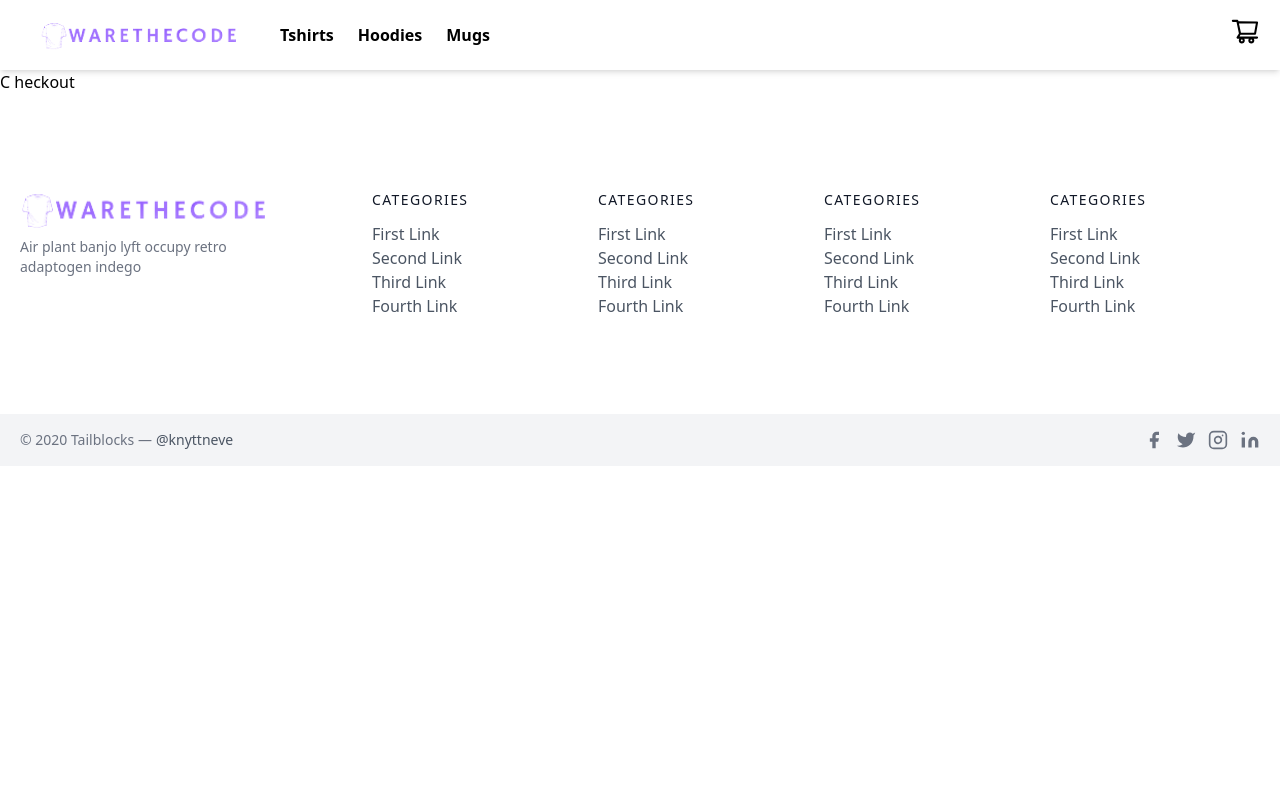
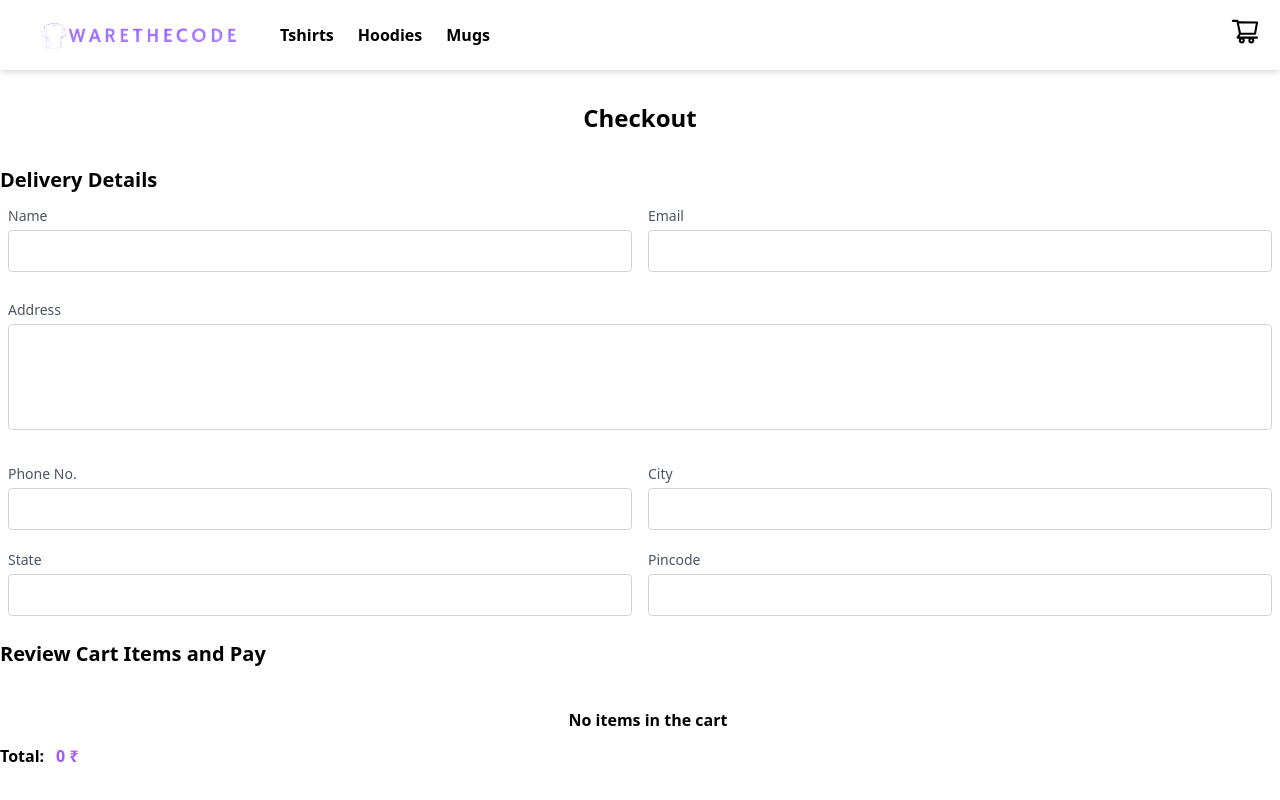
Before and after one commit to ventureful/e-commerce-typescript-react, a Next.js app: page /checkout in a window 1280 px wide. Shown: the top 800 px of the page. Built offline with nearby package versions, Linux system fonts and the light colour scheme.

Commit message:
some refactor in side cart and useCart logic, created design for checkout and order page

```diff
--- a/components/cartItem.tsx
+++ b/components/cartItem.tsx
@@ -7,13 +7,16 @@ import useCartStore from "../hooks/useCartStore";
 
 interface CartItemProps {
   cart: addToCartStateType;
+  isCheckout?: boolean;
 }
 
-const CartItem = ({ cart }: CartItemProps) => {
+const CartItem = ({ cart, isCheckout }: CartItemProps) => {
   const { addToCart, removeFromCart } = useCartStore();
   return (
     <div className="item flex my-5">
-      <div className="w-2/3 font-semibold">{cart?.name || "-"}</div>
+      <div className={`${!isCheckout && "w-2/3"} font-semibold`}>
+        {cart?.name || "-"}
+      </div>
       <div className="w-1/3 font-semibold flex items-center justify-center">
         <span
           className="cursor-pointer mx-2"
@@ -32,5 +35,7 @@ const CartItem = ({ cart }: CartItemProps) => {
     </div>
   );
 };
-
+CartItem.defaultProps = {
+  isCheckout: false,
+};
 export default CartItem;
--- a/components/navbar.tsx
+++ b/components/navbar.tsx
@@ -26,7 +26,7 @@ const Navbar = () => {
   };
 
   return (
-    <div className="flex flex-col md:flex-row md:justify-start py-2 justify-center items-center shadow-md">
+    <div className="flex flex-col md:flex-row md:justify-start py-2 justify-center items-center shadow-md sticky top-0 bg-white z-10">
       <div className="logo mx-10 my-3">
         <Link href="/">
           <Image
@@ -60,7 +60,7 @@ const Navbar = () => {
 
       <div
         ref={cartRef}
-        className="sideCart  w-72 h-full overflow-auto absolute top-0 right-0 bg-purple-50 px-8 py-10 transform transition-transform translate-x-full"
+        className="sideCart  w-72 h-[100vh] overflow-auto absolute top-0 right-0 bg-purple-50 px-8 py-10 transform transition-transform translate-x-full"
       >
         <h2 className="font-bold text-xl text-center">Shopping Cart</h2>
         <span
@@ -85,13 +85,13 @@ const Navbar = () => {
           <span>{subTotal}</span>
         </div>
         <div className="flex space-x-2">
-          <button
-            type="button"
+          <Link
+            href="/checkout"
             className="flex justify-center items-center text-white bg-purple-500 border-0 py-2 px-2 focus:outline-none hover:bg-purple-600 rounded text-sm"
           >
             <BsFillBagCheckFill className="mx-1" />
             Checkout
-          </button>
+          </Link>
           <button
             type="button"
             onClick={clearCart}
--- a/hooks/useCart.ts
+++ b/hooks/useCart.ts
@@ -18,20 +18,22 @@ const useCart = () => {
     }
   }, []);
 
-  const findTotal: () => number = useCallback(() => {
-    const availbleCartItems = { ...cart };
-    const availbleCartItemKey = Object.keys(cart);
+  const findTotal: (newCart: cartStateType) => number = useCallback(newCart => {
+    const availbleCartItems = { ...newCart };
+    const availbleCartItemKey = Object.keys(newCart);
     let total = 0;
-    availbleCartItemKey.forEach(key => {
-      total += availbleCartItems[key].price * availbleCartItems[key].qty;
-    });
+    if (availbleCartItemKey.length > 0) {
+      availbleCartItemKey.forEach(key => {
+        total += availbleCartItems[key].price * availbleCartItems[key].qty;
+      });
+    }
 
     return total;
-  }, [cart]);
+  }, []);
 
   useEffect(() => {
     if (Object.keys(cart).length > 0) {
-      const total = findTotal();
+      const total = findTotal(cart);
       setSubTotal(total);
     }
   }, [findTotal, cart]);
@@ -39,7 +41,7 @@ const useCart = () => {
   const saveCart = useCallback(
     (newCart: cartStateType) => {
       localStorage.setItem("cart", JSON.stringify(newCart));
-      const total = findTotal();
+      const total = findTotal(newCart);
       setSubTotal(total);
     },
     [findTotal]
--- a/pages/checkout.tsx
+++ b/pages/checkout.tsx
@@ -1,7 +1,126 @@
+/* eslint-disable jsx-a11y/label-has-associated-control */
 import React from "react";
+import Link from "next/link";
+import useCartStore from "../hooks/useCartStore";
+import CartItem from "../components/cartItem";
 
 const Checkout = () => {
-  return <div>C heckout</div>;
+  const { cart, subTotal } = useCartStore();
+  return (
+    <div className="container m-auto">
+      <h1 className="font-bold text-2xl my-8 text-center">Checkout</h1>
+      <h2 className="font-bold text-xl mx-2 md:mx-0">Delivery Details</h2>
+      <div className="mx-auto flex flex-wrap my-2">
+        <div className="px-2 mb-4 w-full md:w-1/2">
+          <label htmlFor="name" className="leading-7 text-sm text-gray-600">
+            Name
+          </label>
+          <input
+            type="name"
+            id="name"
+            name="name"
+            className="w-full bg-white rounded border border-gray-300 focus:border-indigo-500 focus:ring-2 focus:ring-indigo-200 text-base outline-none text-gray-700 py-1 px-3 leading-8 transition-colors duration-200 ease-in-out"
+          />
+        </div>
+        <div className="px-2 mb-4 w-full md:w-1/2">
+          <label htmlFor="email" className="leading-7 text-sm text-gray-600">
+            Email
+          </label>
+          <input
+            type="email"
+            id="email"
+            name="email"
+            className="w-full bg-white rounded border border-gray-300 focus:border-indigo-500 focus:ring-2 focus:ring-indigo-200 text-base outline-none text-gray-700 py-1 px-3 leading-8 transition-colors duration-200 ease-in-out"
+          />
+        </div>
+      </div>
+      <div className="mx-auto flex flex-wrap my-2">
+        <div className="px-2 mb-4 w-full">
+          <label htmlFor="address" className="leading-7 text-sm text-gray-600">
+            Address
+          </label>
+          <textarea
+            id="address"
+            name="address"
+            rows={3}
+            className="w-full resize-none bg-white rounded border border-gray-300 focus:border-indigo-500 focus:ring-2 focus:ring-indigo-200 text-base outline-none text-gray-700 py-1 px-3 leading-8 transition-colors duration-200 ease-in-out"
+          />
+        </div>
+      </div>
+      <div className="mx-auto flex flex-wrap my-2">
+        <div className="px-2 mb-4 w-full md:w-1/2">
+          <label htmlFor="phone" className="leading-7 text-sm text-gray-600">
+            Phone No.
+          </label>
+          <input
+            type="text"
+            id="phone"
+            name="phone"
+            className="w-full bg-white rounded border border-gray-300 focus:border-indigo-500 focus:ring-2 focus:ring-indigo-200 text-base outline-none text-gray-700 py-1 px-3 leading-8 transition-colors duration-200 ease-in-out"
+          />
+        </div>
+        <div className="px-2 mb-4 w-full md:w-1/2">
+          <label htmlFor="city" className="leading-7 text-sm text-gray-600">
+            City
+          </label>
+          <input
+            type="text"
+            id="city"
+            name="city"
+            className="w-full bg-white rounded border border-gray-300 focus:border-indigo-500 focus:ring-2 focus:ring-indigo-200 text-base outline-none text-gray-700 py-1 px-3 leading-8 transition-colors duration-200 ease-in-out"
+          />
+        </div>
+        <div className="px-2 mb-4 w-full md:w-1/2">
+          <label htmlFor="state" className="leading-7 text-sm text-gray-600">
+            State
+          </label>
+          <input
+            type="text"
+            id="state"
+            name="state"
+            className="w-full bg-white rounded border border-gray-300 focus:border-indigo-500 focus:ring-2 focus:ring-indigo-200 text-base outline-none text-gray-700 py-1 px-3 leading-8 transition-colors duration-200 ease-in-out"
+          />
+        </div>
+        <div className="px-2 mb-4 w-full md:w-1/2">
+          <label htmlFor="pincode" className="leading-7 text-sm text-gray-600">
+            Pincode
+          </label>
+          <input
+            type="text"
+            id="pincode"
+            name="pincode"
+            className="w-full bg-white rounded border border-gray-300 focus:border-indigo-500 focus:ring-2 focus:ring-indigo-200 text-base outline-none text-gray-700 py-1 px-3 leading-8 transition-colors duration-200 ease-in-out"
+          />
+        </div>
+      </div>
+      <h2 className="font-bold text-xl mx-2 my-2 md:mx-0">
+        Review Cart Items and Pay
+      </h2>
+      <div className="sideCart my-2 py-0 md:py-5">
+        <ol className="list-decimal ml-7 md:ml-4 font-semibold">
+          {Object.keys(cart).length === 0 ? (
+            <div className="flex justify-center m-3">No items in the cart</div>
+          ) : (
+            Object.keys(cart)?.map((itemKey: string) => (
+              <li key={itemKey}>
+                <CartItem isCheckout cart={cart[itemKey]} />
+              </li>
+            ))
+          )}
+        </ol>
+        <div className="flex font-bold space-x-3 ml-3 md:ml-0 mb-3">
+          <h3>Total: </h3>
+          <span className="text-purple-500">{subTotal} ₹</span>
+        </div>
+      </div>
+      <Link
+        href="/order"
+        className="flex w-1/2 m-auto md:m-0 md:w-[6vw] justify-center items-center text-white bg-purple-500 border-0 py-2 px-2 focus:outline-none hover:bg-purple-600 rounded text-sm"
+      >
+        Pay
+      </Link>
+    </div>
+  );
 };
 
 export default Checkout;
--- a/pages/order.tsx
+++ b/pages/order.tsx
@@ -1,7 +1,60 @@
 import React from "react";
+import useCartStore from "../hooks/useCartStore";
 
 const Order = () => {
-  return <div>Order</div>;
+  const { cart, subTotal } = useCartStore();
+  return (
+    <section className="text-gray-600 body-font overflow-hidden">
+      <div className="container px-5 py-24 mx-auto">
+        <div className="lg:w-4/5 mx-auto flex flex-wrap">
+          <div className="lg:w-1/2 w-full lg:pr-10 lg:py-6 mb-6 lg:mb-0">
+            <h2 className="text-sm title-font text-gray-500 tracking-widest">
+              WARETHECODE.com
+            </h2>
+            <h1 className="text-gray-900 text-3xl title-font font-medium mb-4">
+              Order Id: #8977
+            </h1>
+            <div className="flex mb-4">
+              <a className="flex-grow py-2 text-lg px-1">Name</a>
+              <a className="flex-grow py-2 text-lg px-1">Quantity</a>
+              <a className="flex-grow py-2 text-lg px-1">Price</a>
+            </div>
+            {Object.keys(cart).map(itemCode => (
+              <div
+                className="flex border-t border-gray-200 py-2"
+                key={itemCode}
+              >
+                <span className="text-gray-500">{cart[itemCode].name}</span>
+                <span className="mx-auto text-gray-900">
+                  {cart[itemCode].qty}
+                </span>
+                <span className="mx-auto text-gray-900">
+                  {cart[itemCode].price * cart[itemCode].qty}
+                </span>
+              </div>
+            ))}
+
+            <div className="flex my-5">
+              <span className="title-font font-medium text-2xl">
+                Total: <span className="text-purple-500">{subTotal}₹</span>
+              </span>
+              <button
+                type="button"
+                className="flex ml-auto text-white bg-purple-500 border-0 py-2 px-6 focus:outline-none hover:bg-purple-600 rounded"
+              >
+                Track Order
+              </button>
+            </div>
+          </div>
+          <img
+            alt="ecommerce"
+            className="lg:w-1/2 w-full lg:h-auto h-64 object-cover object-center rounded"
+            src="https://dummyimage.com/400x400"
+          />
+        </div>
+      </div>
+    </section>
+  );
 };
 
 export default Order;
--- a/pages/product/[slug].tsx
+++ b/pages/product/[slug].tsx
@@ -1,6 +1,17 @@
 import React from "react";
 import usePinCode, { usePinCodeT } from "../../hooks/usePinCode";
 import useCartStore from "../../hooks/useCartStore";
+
+function makeItemCode(length: number) {
+  let result = "";
+  const characters =
+    "ABCDEFGHIJKLMNOPQRSTUVWXYZabcdefghijklmnopqrstuvwxyz0123456789";
+  const charactersLength = characters.length;
+  for (let i = 0; i < length; i += 1) {
+    result += characters.charAt(Math.floor(Math.random() * charactersLength));
+  }
+  return result;
+}
 
 const Product = () => {
   const {
@@ -182,7 +193,7 @@ const Product = () => {
                   className="flex ml-4 text-white bg-purple-500 border-0 py-2 px-2  text-sm md:text-lg  md:px-6 focus:outline-none hover:bg-purple-600 rounded"
                   onClick={() =>
                     addToCart({
-                      itemCode: "1234",
+                      itemCode: makeItemCode(5),
                       qty: 1,
                       price: 100,
                       name: "T-shirt",
```
